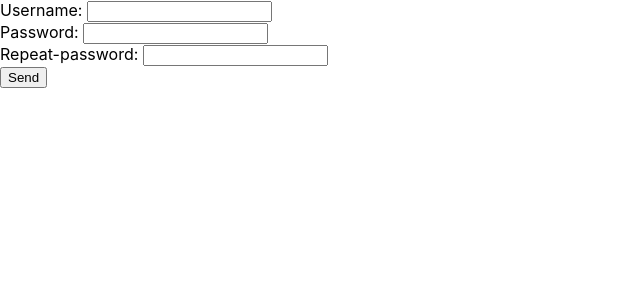
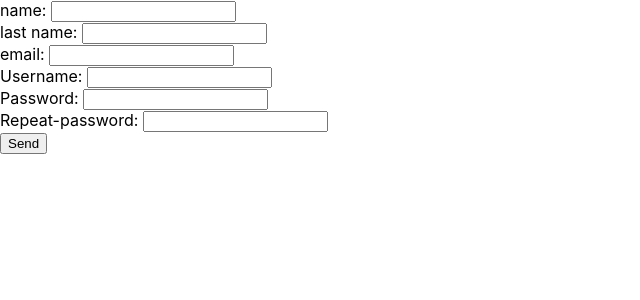
Before and after one commit to juancrdzv/lvengine, a React (Create React App) app: page /signin in a window 1280 px wide. Shown: the top 300 px of the page, without its empty margins (0-640 px from the left). Built offline with nearby package versions, Linux system fonts and the light colour scheme.

Commit message:
Add new users api

```diff
--- a/src/Components/Game/index.js
+++ b/src/Components/Game/index.js
@@ -9,7 +9,14 @@ export const Game = (props) => {
     useEffect(() => {
         const { match: { params: { id } } } = props;
         if (id > 0) {
-            const data = JSON.parse(snapshots[id - 1].data);
+            let data;
+
+            if (snapshots.length === 1) {
+                data = JSON.parse(snapshots[0].data);
+            } else if(snapshots.length>1){
+                data = JSON.parse(snapshots[id - 1].data);
+            }
+
             data.plants.forEach((d) => {
                 let { x, y, name } = d;
                 name = name.toLowerCase();
--- a/src/Components/Player/factory.js
+++ b/src/Components/Player/factory.js
@@ -10,6 +10,10 @@ import {
 export function factory(type, x, y) {
   let d = new Date();
   let mili = d.getMilliseconds();
+
+  if(type === "mushromm"){
+    type = "mushrooms";
+  }
 
   switch (type) {
     case "sunflower":
--- a/src/Components/Signin/SiginDisplay.jsx
+++ b/src/Components/Signin/SiginDisplay.jsx
@@ -1,9 +1,30 @@
 import React from "react";
 
 export const SigninDisplay = props => {
-    const { click, username, password, repeatPassword, onChangePassword, onChangeUserName, onChangeRepeatPassword } = props;
+    const { name,
+        lastName,
+        email,
+        click,
+        username,
+        password,
+        repeatPassword,
+        onChangeName,
+        onChangeLastName,
+        onChangeEmail,
+        onChangePassword,
+        onChangeUserName,
+        onChangeRepeatPassword } = props;
 
     return <div>
+        <div>
+            name: <input type='text' value={name} onChange={onChangeName}></input>
+        </div>
+        <div>
+            last name: <input type='text' value={lastName} onChange={onChangeLastName}></input>
+        </div>
+        <div>
+            email: <input type='text' value={email} onChange={onChangeEmail}></input>
+        </div>
         <div>
             Username: <input type='text' value={username} onChange={onChangeUserName}></input>
         </div>
--- a/src/Components/Signin/index.js
+++ b/src/Components/Signin/index.js
@@ -4,8 +4,26 @@ import { SigninDisplay } from "./SiginDisplay";
 
 export const Signin = props => {
     const [username, setUsername] = useState('');
+    const [name, setName] = useState('');
+    const [lastName, setLastName] = useState('');
+    const [email, setEmail] = useState('');
     const [password, setPassword] = useState('');
     const [repeatPassword, setRepeatPassword] = useState('');
+
+    const onChangeName = (event) => {
+        let val = event.target.value;
+        setName(val);
+    };
+
+    const onChangeLastName = (event) => {
+        let val = event.target.value;
+        setLastName(val);
+    };
+
+    const onChangeEmail = (event) => {
+        let val = event.target.value;
+        setEmail(val);
+    };
 
     const onChangeUserName = (event) => {
         let val = event.target.value;
@@ -30,7 +48,7 @@ export const Signin = props => {
 
         let response = await fetch('http://localhost:3008/signin', {
             method: 'POST',
-            body: JSON.stringify({ username, password }),
+            body: JSON.stringify({ name, lastName, email, username, password }),
             headers: {
                 'Accept': 'application/json',
                 'Content-Type': 'application/json'
@@ -40,6 +58,12 @@ export const Signin = props => {
     };
 
     return <SigninDisplay
+        onChangeName={onChangeName}
+        onChangeLastName={onChangeLastName}
+        onChangeEmail={onChangeEmail}
+        name={name}
+        lastName={lastName}
+        email={email}
         click={click}
         username={username}
         password={password}
```
Also changed, not shown: api/app.js (+11 -1 lines).
